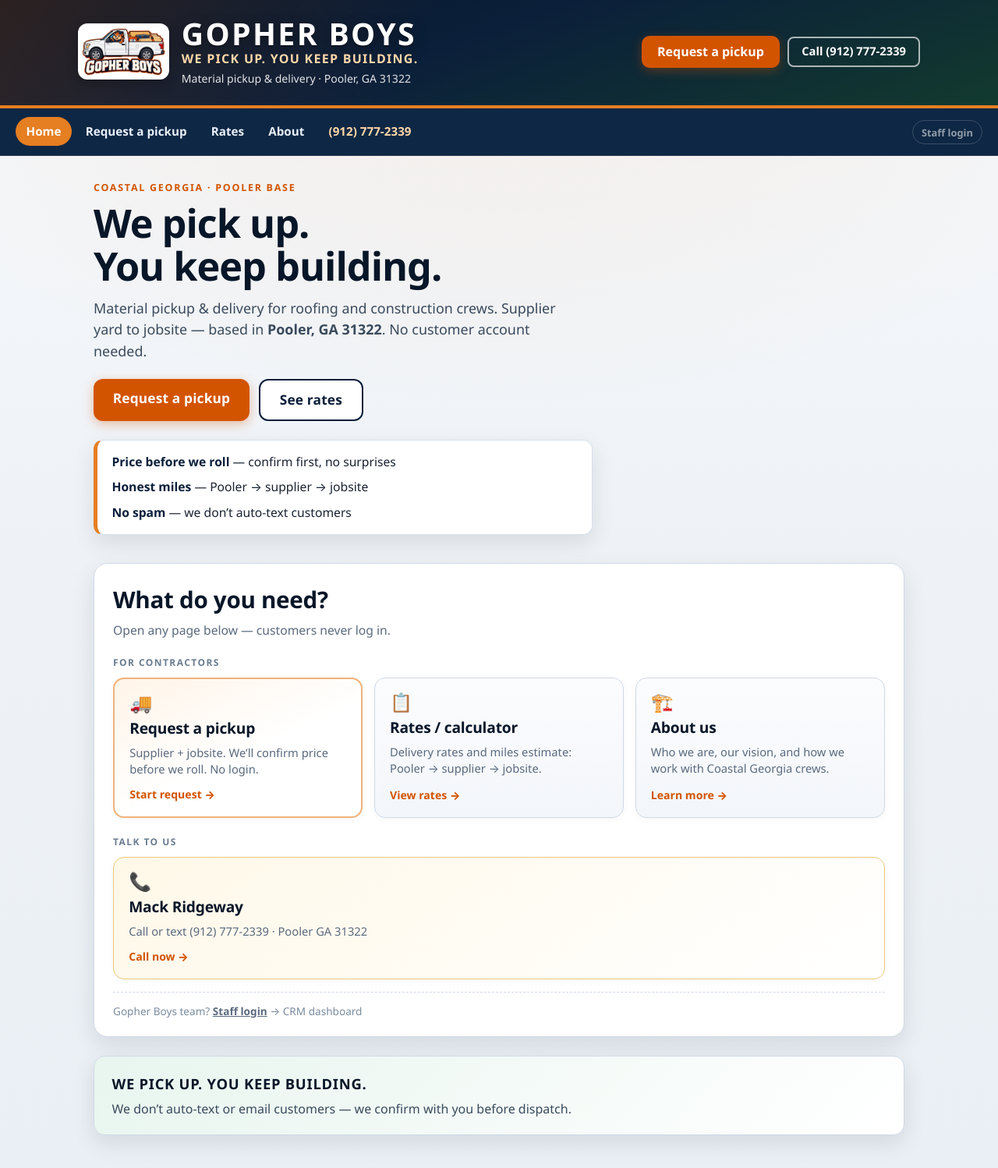
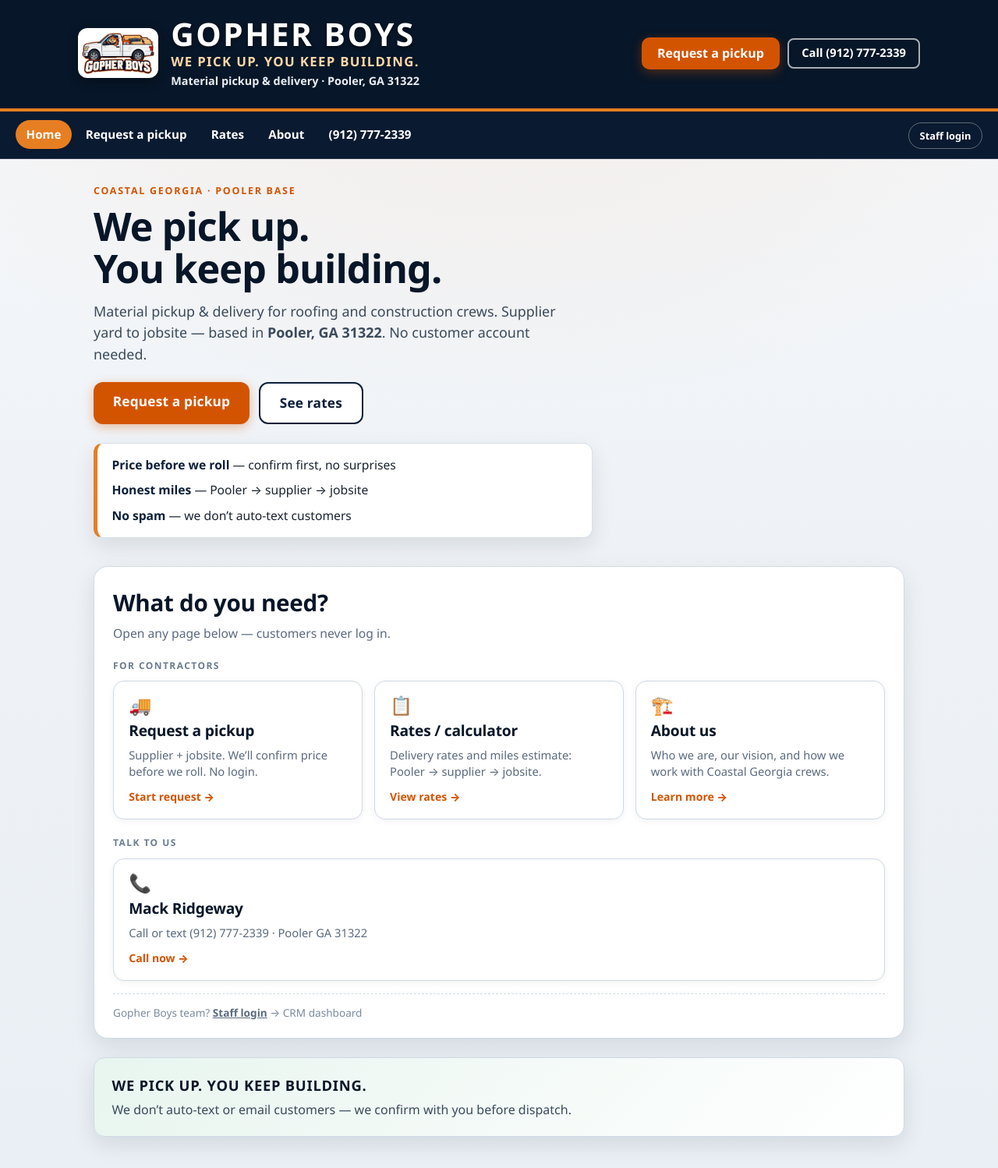
Before and after one commit to Cav0727/gopher-boys-crm, a Flask app: page / in a window 1280 px wide. Shown: the top 1498 px of the page at 78% size. Run offline with Flask 3, Linux system fonts and the light colour scheme.

Commit message:
Fix public header contrast and bust CSS cache
Solid dark navy hero (no light washes) with forced pure-white
GOPHER BOYS wordmark, peach slogan, and white nav links so text
never inherits CRM link navy on the dark bar. Constrain logo PNG
height/width, harden flex brand + menu card grid, and add
?v=20261024-hc2 on the stylesheet so Cloudflare's 4h CSS cache
cannot serve the pre-class-rename sheet against the new markup.

```diff
--- a/static/css/style.css
+++ b/static/css/style.css
@@ -474,15 +474,15 @@
   padding: 1.75rem 1.25rem 3rem;
 }
 
-/* --- Site header: brand name MUST be large & high-contrast --- */
+/* --- Site header: solid navy + forced high-contrast wordmark --- */
 .public-hero {
-  background:
-    linear-gradient(120deg, rgba(211, 84, 0, 0.18), transparent 42%),
-    linear-gradient(160deg, var(--navy-deep) 0%, var(--navy) 45%, #123a2e 100%);
-  color: #fff;
+  width: 100%;
+  display: block;
+  background: #071628; /* solid dark navy — no light washes */
+  color: #ffffff;
   padding: 1.35rem 1.25rem 1.5rem;
-  border-bottom: 4px solid var(--orange-hot);
-  box-shadow: 0 8px 24px rgba(0, 0, 0, 0.28);
+  border-bottom: 4px solid #e67e22;
+  box-shadow: 0 8px 24px rgba(0, 0, 0, 0.35);
 }
 
 .public-hero-inner {
@@ -497,61 +497,83 @@
 
 .public-brand {
   display: flex;
+  flex-direction: row;
+  flex-wrap: nowrap;
   align-items: center;
   gap: 1rem;
-  color: #fff !important;
+  color: #ffffff !important;
   text-decoration: none !important;
   min-width: 0;
   flex: 1 1 280px;
 }
 
-.public-brand:hover { opacity: 1; filter: brightness(1.05); }
+.public-brand:hover { opacity: 1; filter: brightness(1.06); }
 
-.public-logo {
-  height: 72px;
-  width: auto;
+/* Constrain oversized PNG; keep wordmark visible beside it */
+.public-logo,
+.public-hero img,
+.public-brand img {
+  height: 64px !important;
+  max-height: 64px !important;
+  max-width: 130px !important;
+  width: auto !important;
+  object-fit: contain !important;
+  display: block;
   border-radius: 12px;
-  background: #fff;
+  background: #ffffff;
   padding: 4px;
-  box-shadow: 0 4px 14px rgba(0, 0, 0, 0.25);
+  box-shadow: 0 4px 14px rgba(0, 0, 0, 0.35);
   flex-shrink: 0;
 }
 
 .public-brand-text {
   display: flex;
   flex-direction: column;
-  gap: 0.15rem;
+  gap: 0.2rem;
   min-width: 0;
+  color: #ffffff !important;
 }
 
-/* Highly visible brand wordmark — not logo-only */
-.public-brand-name {
-  display: block;
-  font-size: clamp(1.75rem, 5vw, 2.45rem);
-  font-weight: 900;
-  letter-spacing: 0.06em;
-  line-height: 1.05;
-  color: #ffffff;
-  text-shadow: 0 2px 0 rgba(0, 0, 0, 0.35), 0 4px 18px rgba(0, 0, 0, 0.35);
-  text-transform: uppercase;
+/* Pure white wordmark — never inherit link navy on dark bar */
+.public-brand-name,
+.public-hero .public-brand-name,
+.public-brand strong {
+  display: block !important;
+  font-size: clamp(1.85rem, 5.2vw, 2.55rem) !important;
+  font-weight: 900 !important;
+  letter-spacing: 0.06em !important;
+  line-height: 1.05 !important;
+  color: #ffffff !important;
+  -webkit-text-fill-color: #ffffff !important;
+  text-shadow: 0 2px 4px rgba(0, 0, 0, 0.55);
+  text-transform: uppercase !important;
+  opacity: 1 !important;
 }
 
-.public-brand-slogan {
-  display: block;
-  font-size: clamp(0.82rem, 2.2vw, 1rem);
-  font-weight: 800;
-  letter-spacing: 0.08em;
-  text-transform: uppercase;
-  color: #ffd7a8;
-  line-height: 1.25;
+/* Light peach slogan on solid navy */
+.public-brand-slogan,
+.public-hero .public-brand-slogan,
+.public-brand .public-brand-slogan {
+  display: block !important;
+  font-size: clamp(0.85rem, 2.2vw, 1.05rem) !important;
+  font-weight: 800 !important;
+  letter-spacing: 0.08em !important;
+  text-transform: uppercase !important;
+  color: #ffd7a8 !important;
+  -webkit-text-fill-color: #ffd7a8 !important;
+  line-height: 1.25 !important;
+  opacity: 1 !important;
 }
 
-.public-brand-meta {
-  display: block;
-  font-size: 0.88rem;
-  font-weight: 500;
-  color: rgba(255, 255, 255, 0.88);
-  margin-top: 0.15rem;
+.public-brand-meta,
+.public-hero .public-brand-meta {
+  display: block !important;
+  font-size: 0.9rem !important;
+  font-weight: 600 !important;
+  color: #e8eef6 !important;
+  -webkit-text-fill-color: #e8eef6 !important;
+  margin-top: 0.1rem;
+  opacity: 1 !important;
 }
 
 .public-hero-actions {
@@ -561,16 +583,17 @@
   align-items: center;
 }
 
-/* Website nav — customer first; staff tucked aside */
+/* Website nav — high-contrast links on solid navy */
 .public-nav {
+  width: 100%;
   display: flex;
   flex-wrap: wrap;
   align-items: center;
   justify-content: space-between;
   gap: 0.65rem 1rem;
   padding: 0.7rem 1.25rem;
-  background: #0e2744;
-  border-bottom: 1px solid rgba(255, 255, 255, 0.1);
+  background: #0a1a30;
+  border-bottom: 1px solid rgba(255, 255, 255, 0.12);
 }
 
 .public-nav-primary {
@@ -580,27 +603,33 @@
   align-items: center;
 }
 
-.public-nav-primary a {
-  color: #e8f0fa;
+.public-nav-primary a,
+.public-nav a {
+  color: #ffffff !important;
+  -webkit-text-fill-color: #ffffff !important;
   font-weight: 700;
   font-size: 0.95rem;
   text-decoration: none !important;
   padding: 0.45rem 0.85rem;
   border-radius: 999px;
+  opacity: 1 !important;
 }
 
-.public-nav-primary a:hover {
-  background: rgba(255, 255, 255, 0.12);
-  color: #fff;
+.public-nav-primary a:hover,
+.public-nav a:hover {
+  background: rgba(255, 255, 255, 0.14);
+  color: #ffffff !important;
 }
 
-.public-nav-primary a[aria-current="page"] {
-  background: var(--orange-hot);
-  color: #fff;
+.public-nav-primary a[aria-current="page"],
+.public-nav a[aria-current="page"] {
+  background: #e67e22;
+  color: #ffffff !important;
 }
 
 .public-nav-call {
   color: #ffd7a8 !important;
+  -webkit-text-fill-color: #ffd7a8 !important;
   font-weight: 800 !important;
 }
 
@@ -609,18 +638,20 @@
 }
 
 .public-nav-staff-link {
-  color: rgba(255, 255, 255, 0.55) !important;
+  color: #c5d4e8 !important;
+  -webkit-text-fill-color: #c5d4e8 !important;
   font-size: 0.8rem !important;
   font-weight: 600 !important;
   text-decoration: none !important;
   padding: 0.35rem 0.7rem;
   border-radius: 999px;
-  border: 1px solid rgba(255, 255, 255, 0.18);
+  border: 1px solid rgba(255, 255, 255, 0.35);
 }
 
 .public-nav-staff-link:hover {
-  color: #fff !important;
-  border-color: rgba(255, 255, 255, 0.4);
+  color: #ffffff !important;
+  -webkit-text-fill-color: #ffffff !important;
+  border-color: rgba(255, 255, 255, 0.7);
 }
 
 /* Buttons for public site */
@@ -760,6 +791,22 @@
   display: grid;
   grid-template-columns: repeat(auto-fit, minmax(240px, 1fr));
   gap: 0.9rem;
+}
+
+.public-page .menu-grid {
+  display: grid;
+  grid-template-columns: repeat(auto-fit, minmax(240px, 1fr));
+  gap: 0.9rem;
+  width: 100%;
+}
+
+.public-page .menu-card {
+  display: flex;
+  flex-direction: column;
+  background: #ffffff;
+  border: 1px solid #cfd9e6;
+  border-radius: 14px;
+  box-shadow: 0 2px 10px rgba(11, 31, 58, 0.06);
 }
 
 .menu-card {
--- a/templates/public_base.html
+++ b/templates/public_base.html
@@ -4,7 +4,7 @@
   <meta charset="utf-8">
   <meta name="viewport" content="width=device-width, initial-scale=1">
   <title>{% block title %}Gopher Boys{% endblock %}</title>
-  <link rel="stylesheet" href="{{ url_for('static', filename='css/style.css') }}">
+  <link rel="stylesheet" href="{{ url_for('static', filename='css/style.css', v='20261024-hc2') }}">
   <link rel="icon" href="{{ url_for('static', filename='img/logo.png') }}">
 </head>
 <body class="public-page">
```
Also changed, not shown: other parts of static/css/style.css (+20 -5 lines).
